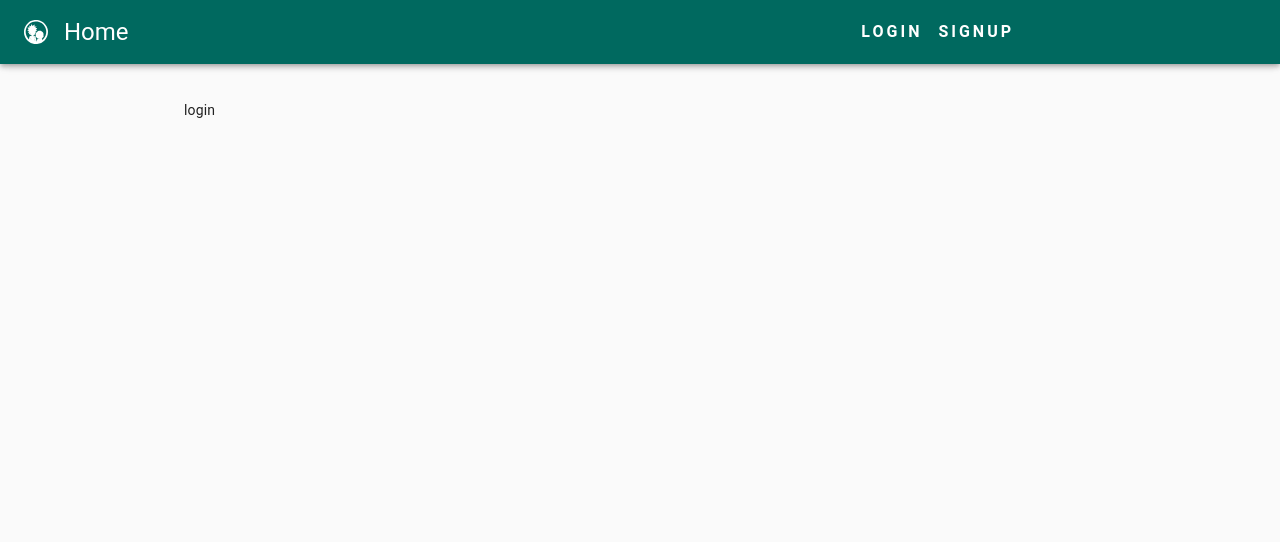
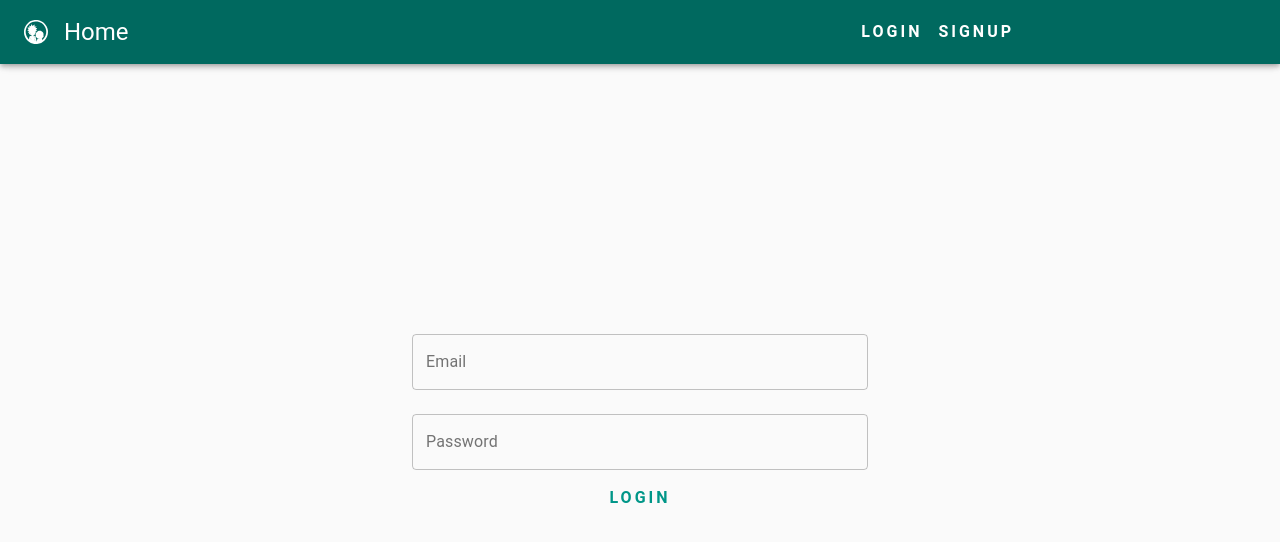
Before and after one commit to Taras-B/commerce-app, a React (Create React App) app in the folder client/: page /login in a window 1280 px wide. Shown: the top 542 px of the page. Built offline with nearby package versions, Linux system fonts and the light colour scheme.

Commit message:
Create login page and validation field

```diff
--- a/client/package.json
+++ b/client/package.json
@@ -9,6 +9,7 @@
     "@testing-library/react": "^11.1.0",
     "@testing-library/user-event": "^12.1.10",
     "axios": "^0.21.1",
+    "formik": "^2.2.6",
     "react": "^17.0.1",
     "react-dom": "^17.0.1",
     "react-redux": "^7.2.2",
@@ -17,7 +18,8 @@
     "redux": "^4.0.5",
     "redux-saga": "^1.1.3",
     "typescript": "^4.2.2",
-    "web-vitals": "^1.0.1"
+    "web-vitals": "^1.0.1",
+    "yup": "^0.32.9"
   },
   "scripts": {
     "start": "react-scripts start",
--- a/client/src/pages/Login/index.tsx
+++ b/client/src/pages/Login/index.tsx
@@ -1,5 +1,73 @@
 import React from 'react'
 
+import { Formik, Form } from 'formik'
+import * as yup from 'yup'
+import Button from '@material-ui/core/Button'
+import TextField from '@material-ui/core/TextField'
+import Grid from '@material-ui/core/Grid'
+
+const loginSchema = yup.object({
+  email: yup.string().email('Enter a valid email').required('Email is required'),
+  password: yup
+    .string()
+    .min(8, 'Password should be of minimum 8 characters length')
+    .required('Password is required'),
+})
+
 export const Login = () => {
-  return <div>login</div>
+  console.log('LOGIn')
+
+  return (
+    <Grid
+      container
+      justify='center'
+      alignItems='center'
+      style={{ height: 'calc(100vh - 164px)' }}>
+      <Formik
+        initialValues={{
+          email: '',
+          password: '',
+        }}
+        validationSchema={loginSchema}
+        onSubmit={(values) => {
+          console.log(values)
+        }}>
+        {({ errors, touched, handleChange }) => (
+          <Grid item xs={12} md={6} sm={7}>
+            <Form>
+              <Grid container direction='column'>
+                <TextField
+                  id='email'
+                  name='email'
+                  label='Email'
+                  placeholder='commerce@mail.com'
+                  type='email'
+                  onChange={handleChange}
+                  error={Boolean(errors.email)}
+                  helperText={touched.email && errors.email}
+                  margin='normal'
+                  variant='outlined'
+                />
+
+                <TextField
+                  id='password'
+                  name='password'
+                  label='Password'
+                  onChange={handleChange}
+                  type='password'
+                  error={Boolean(errors.password)}
+                  helperText={touched.password && errors.password}
+                  margin='normal'
+                  variant='outlined'
+                />
+                <Button color='primary' type='submit'>
+                  login
+                </Button>
+              </Grid>
+            </Form>
+          </Grid>
+        )}
+      </Formik>
+    </Grid>
+  )
 }
```
Also changed, not shown: 1 other file (tests, documents, lock files or other folders).
